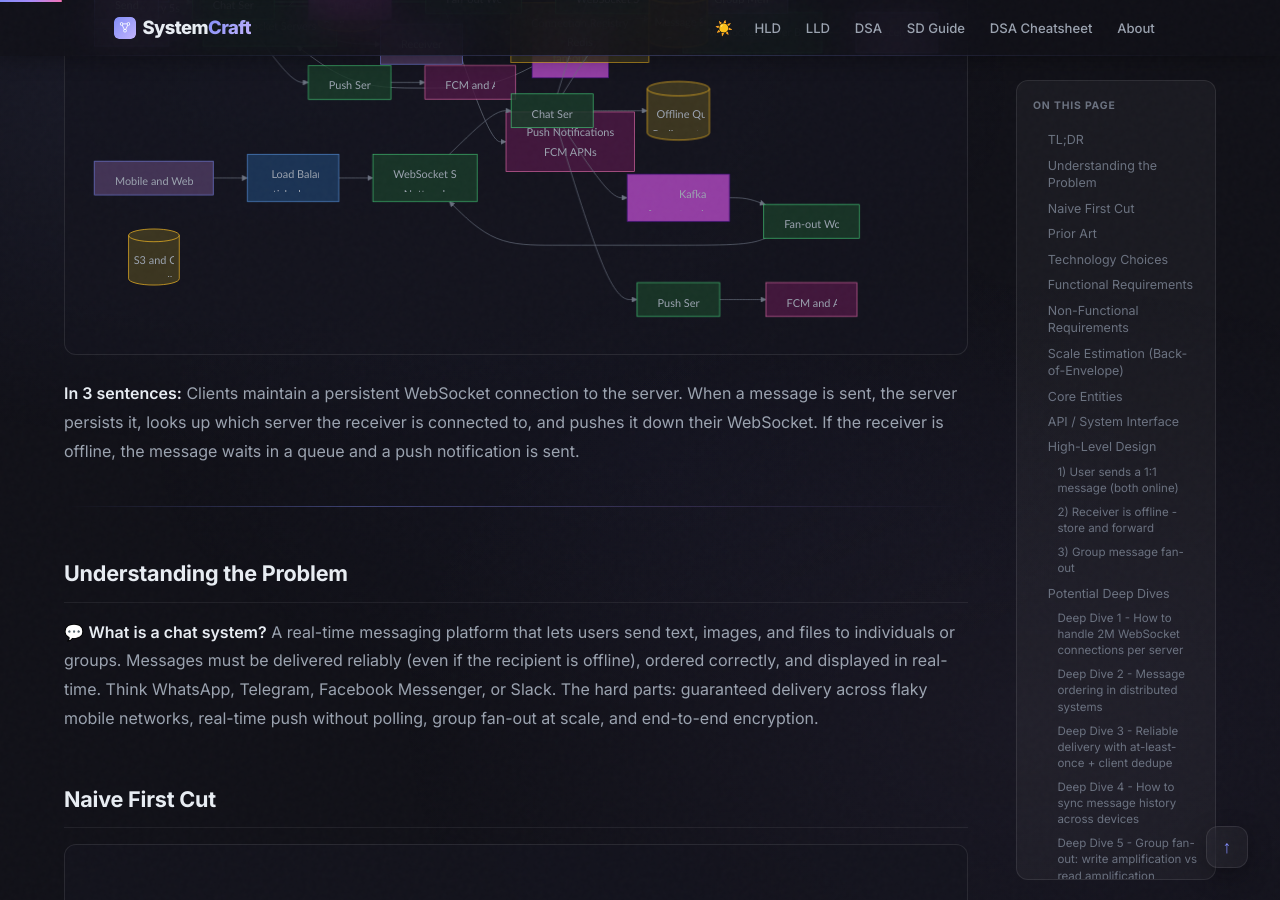
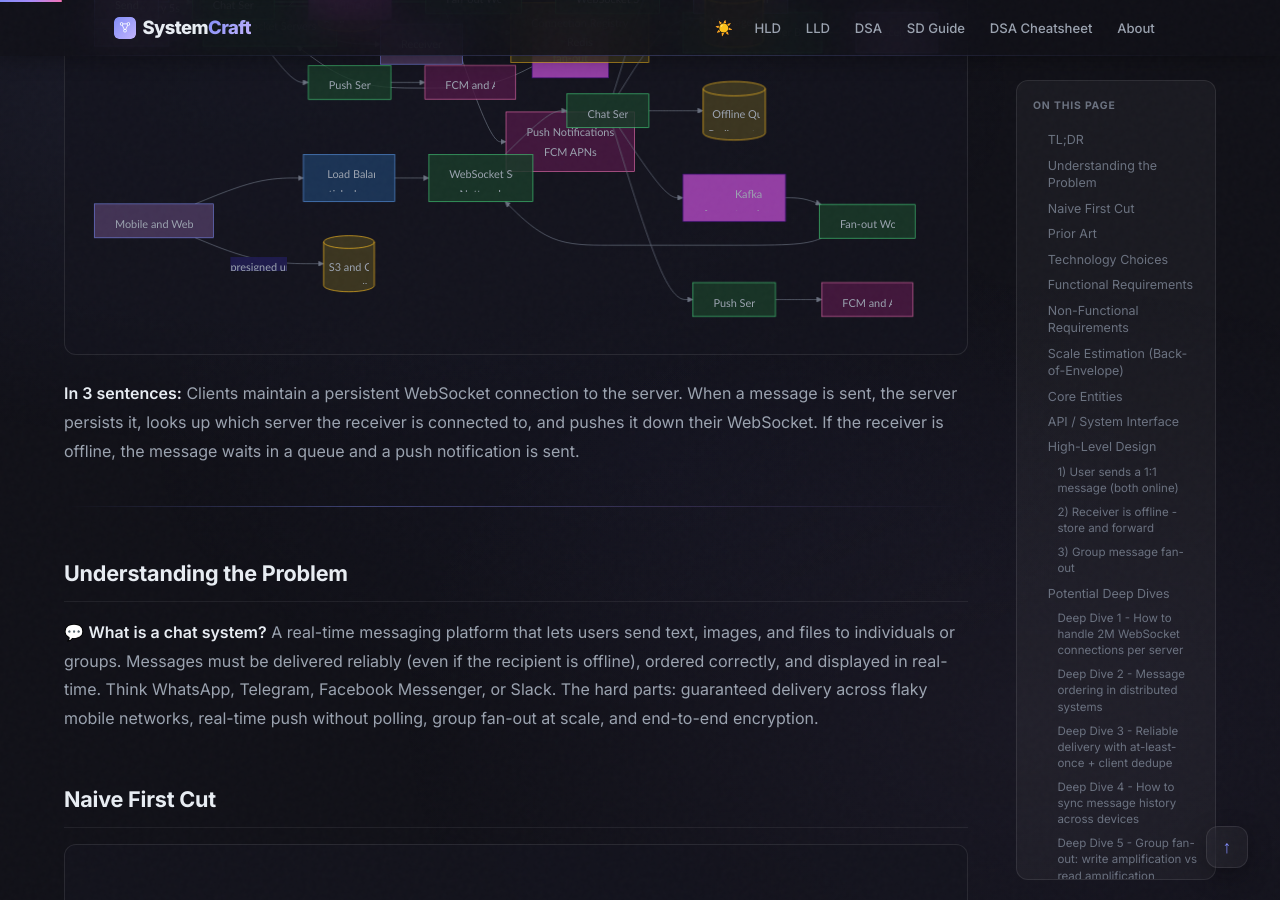
Before and after one commit to iluzn/HLD-Designs, a Jekyll site: the page built from content/hld/ChatSystem.md, in a window 1280 px wide and 900 px high, scrolled down 664 px. Built offline with Jekyll 4.4.1, drawn with Linux system fonts in a browser that asks for light colours; nearby versions of some CDN libraries; comment, search, counter and statistics services are not loaded.

Commit message:
fix Chat System final arch: add client → S3 presigned upload link for media

```diff
--- a/content/hld/ChatSystem.md
+++ b/content/hld/ChatSystem.md
@@ -468,6 +468,7 @@ flowchart LR
     FCM["FCM and APNs"]:::external
 
     CLIENTS --> LB
+    CLIENTS -->|"presigned upload"| MEDIA
     LB --> WS
     WS --> CHAT
     CHAT --> REG
```
